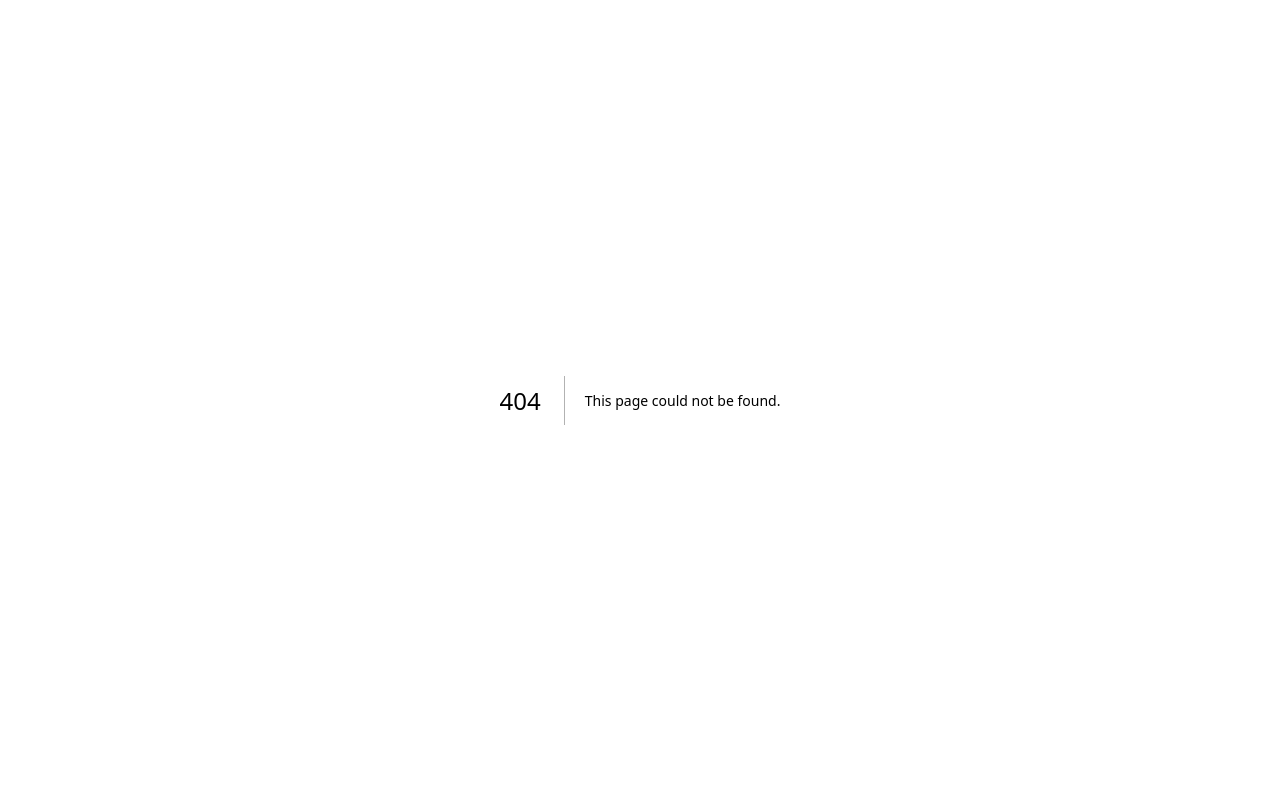
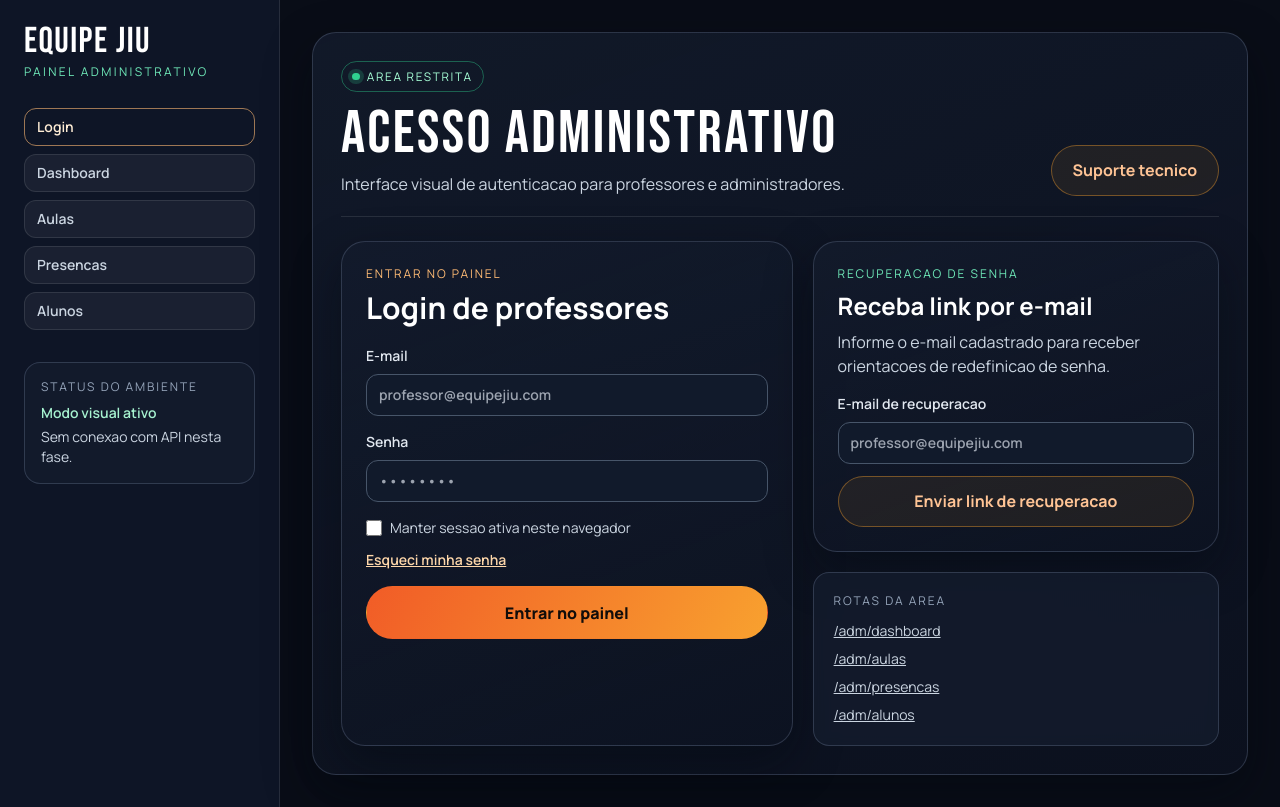
Before and after one commit to Dev-RuiDiniz/equipe_jiu, a Next.js app in the folder apps/web/: page /adm/login in a window 1280 px wide. Before the commit this address had no page. Built offline with nearby package versions, Linux system fonts and the light colour scheme.

Commit message:
feat(adm): implementar pagina de login administrativo

```diff
--- /dev/null
+++ b/apps/web/src/adm/pages/adm-login-page.tsx
@@ -0,0 +1,87 @@
+import Link from "next/link";
+import { AdmTextInput } from "@/adm/components/adm-form-field";
+import { AdmShell } from "@/adm/components/adm-shell";
+
+export function AdmLoginPage() {
+  return (
+    <AdmShell
+      title="Acesso Administrativo"
+      subtitle="Interface visual de autenticacao para professores e administradores."
+      actions={
+        <>
+          <button type="button" className="btn-outline">
+            Suporte tecnico
+          </button>
+        </>
+      }
+    >
+      <div className="grid gap-5 lg:grid-cols-[1fr,0.9fr]">
+        <article className="section-shell p-5 md:p-6">
+          <p className="text-xs uppercase tracking-[0.16em] text-orange-300">Entrar no painel</p>
+          <h2 className="mt-2 text-3xl font-bold text-white">Login de professores</h2>
+
+          <form className="mt-5 grid gap-4" action="#" method="post">
+            <AdmTextInput label="E-mail" type="email" name="email" placeholder="professor@equipejiu.com" />
+            <AdmTextInput label="Senha" type="password" name="senha" placeholder="••••••••" />
+
+            <div className="flex flex-wrap items-center justify-between gap-3">
+              <label className="inline-flex items-center gap-2 text-sm text-slate-300">
+                <input type="checkbox" className="size-4 rounded border-slate-500 bg-slate-800" />
+                Manter sessao ativa neste navegador
+              </label>
+              <button type="button" className="text-sm font-semibold text-orange-200 underline">
+                Esqueci minha senha
+              </button>
+            </div>
+
+            <button type="submit" className="btn-primary">
+              Entrar no painel
+            </button>
+          </form>
+        </article>
+
+        <aside className="space-y-5">
+          <article className="section-shell p-5 md:p-6">
+            <p className="text-xs uppercase tracking-[0.16em] text-emerald-300">Recuperacao de senha</p>
+            <h3 className="mt-2 text-2xl font-bold text-white">Receba link por e-mail</h3>
+            <p className="mt-2 text-slate-300">
+              Informe o e-mail cadastrado para receber orientacoes de redefinicao de senha.
+            </p>
+            <form className="mt-4 grid gap-3" action="#" method="post">
+              <AdmTextInput label="E-mail de recuperacao" type="email" name="email_recuperacao" placeholder="professor@equipejiu.com" />
+              <button type="submit" className="btn-outline">
+                Enviar link de recuperacao
+              </button>
+            </form>
+          </article>
+
+          <article className="card p-5">
+            <p className="text-xs uppercase tracking-[0.16em] text-slate-400">Rotas da area</p>
+            <ul className="mt-3 space-y-2 text-sm text-slate-300">
+              <li>
+                <Link href="/adm/dashboard" className="underline">
+                  /adm/dashboard
+                </Link>
+              </li>
+              <li>
+                <Link href="/adm/aulas" className="underline">
+                  /adm/aulas
+                </Link>
+              </li>
+              <li>
+                <Link href="/adm/presencas" className="underline">
+                  /adm/presencas
+                </Link>
+              </li>
+              <li>
+                <Link href="/adm/alunos" className="underline">
+                  /adm/alunos
+                </Link>
+              </li>
+            </ul>
+          </article>
+        </aside>
+      </div>
+    </AdmShell>
+  );
+}
--- /dev/null
+++ b/apps/web/src/app/adm/login/page.tsx
@@ -0,0 +1,5 @@
+import { AdmLoginPage } from "@/adm/pages/adm-login-page";
+
+export default function Page() {
+  return <AdmLoginPage />;
+}
```
